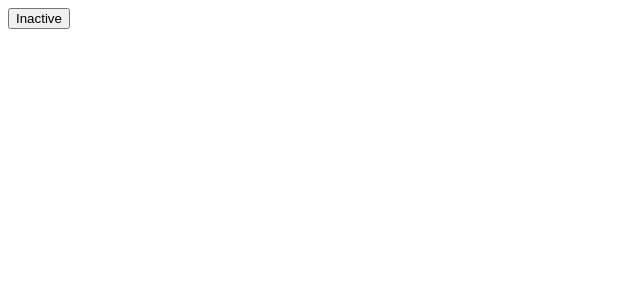
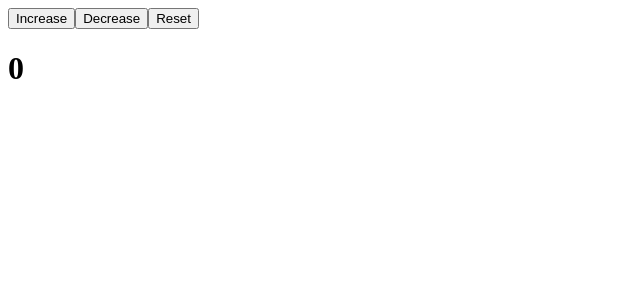
Before and after one commit to sanja-varekamp/ReactHooks, a React (Create React App) app: page / in a window 1280 px wide. Shown: the top 300 px of the page, without its empty margins (0-640 px from the left). Built offline with nearby package versions, Linux system fonts and the light colour scheme.

Commit message:
Lesson 3, Video 9. Coding Challenge with useState()

```diff
--- a/src/App.js
+++ b/src/App.js
@@ -2,14 +2,20 @@ import React, {useState} from "react";
 
 
 function App() {
-    const [activated, setActivated] = useState(false);
-    console.log(activated);
-    const buttonText = activated? 'Active' : 'Inactive';
+    const [count, setCount]=useState(0)
+    const increaseCount = () => setCount(count + 1)
+    const decreaseCount = () => setCount(count - 1);
+    const resetCount = () => setCount(0);
 
-    const onClick = () => setActivated(!activated)
-    return(
-        <button onClick={onClick}>{buttonText}</button>
-    )
+ return(
+     <>
+         <button onClick={increaseCount}>Increase</button>
+         <button onClick={decreaseCount}>Decrease</button>
+         <button onClick={resetCount}>Reset</button>
+         <h1>{count}</h1>
+
+     </>
+ )
 }
 
 export default App;
```
